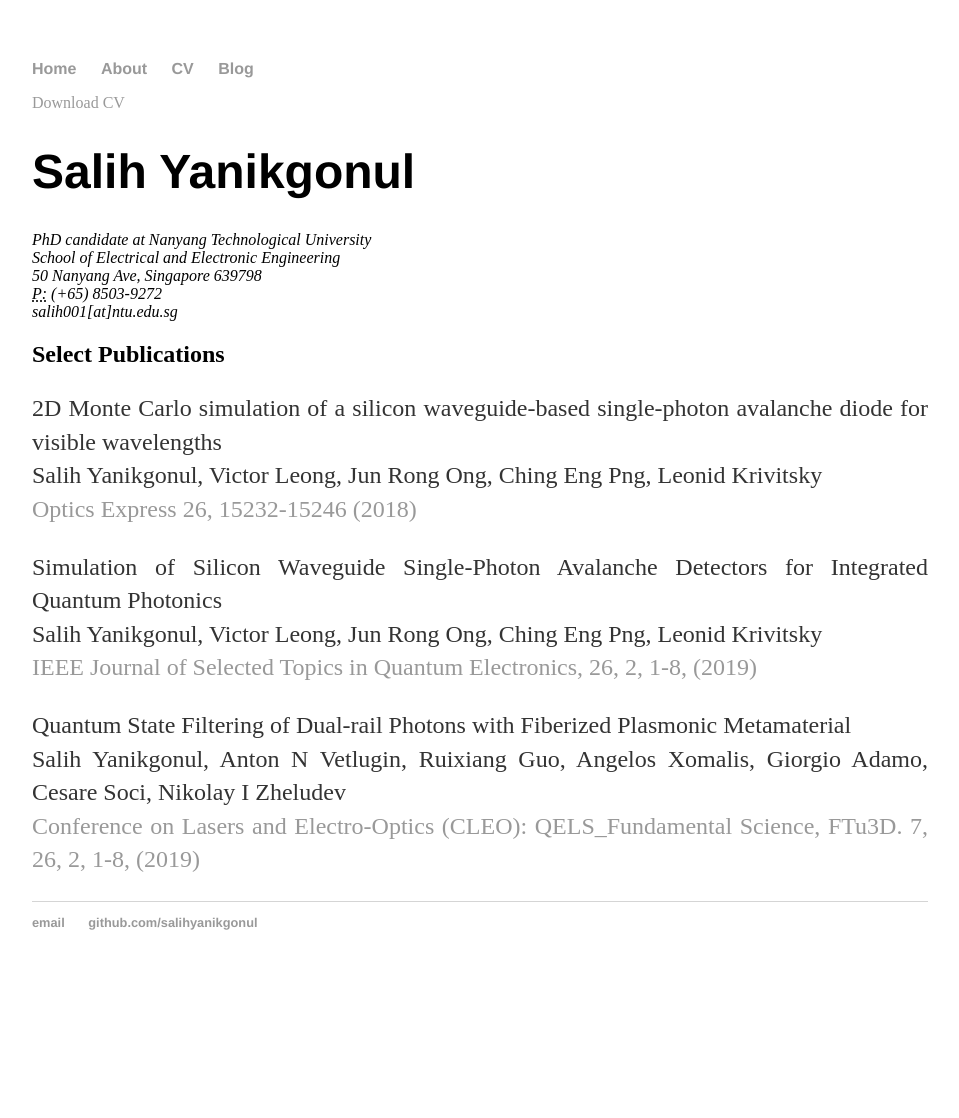
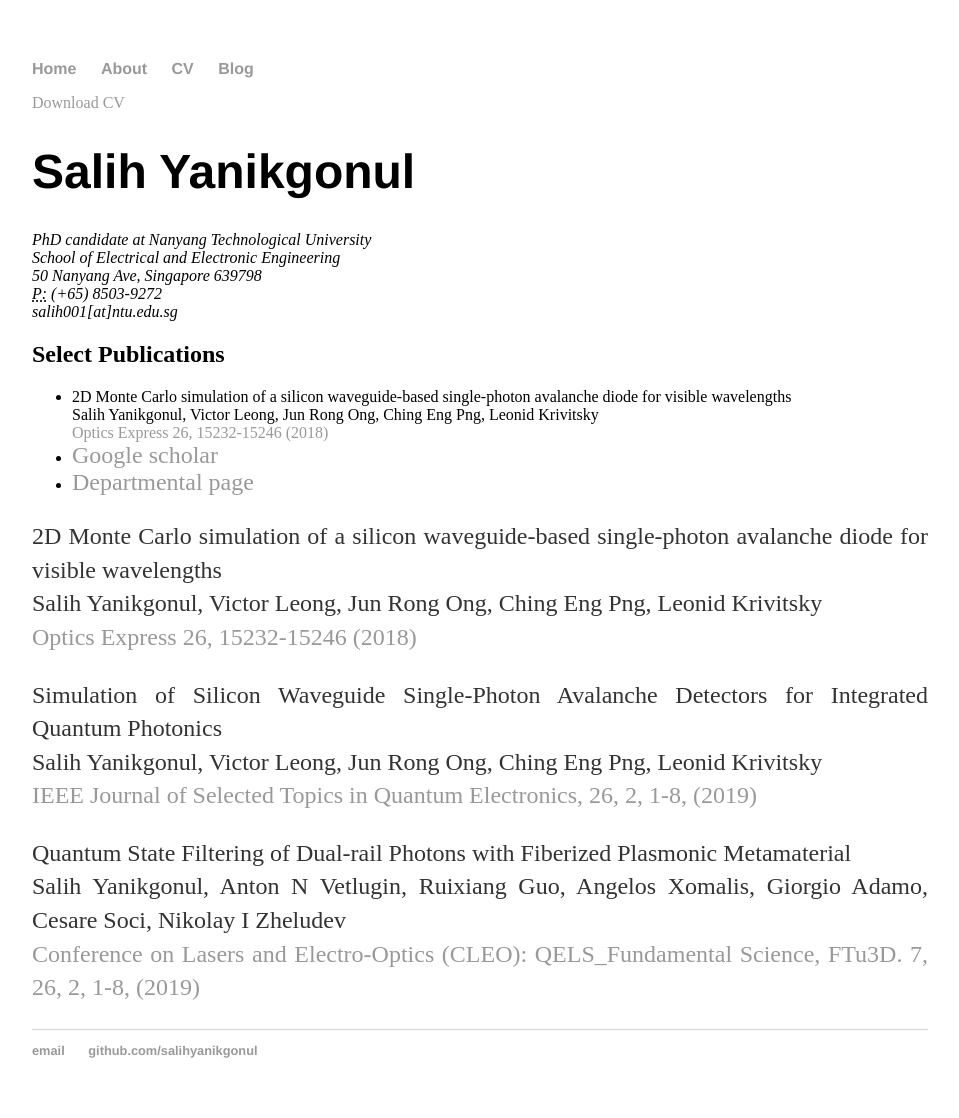
Before and after one commit to salihyanikgonul/salihyanikgonul.github.io, a Jekyll site: the page built from cv/index.html, in a window 1280 px wide. Shown: the whole page, without its empty margins (160-1119 px from the left). Built offline with Jekyll 4.4.1, drawn with Linux system fonts in a browser that asks for light colours; before the commit the page ends 990 px from its top, so only the background shows below that.

Commit message:
publication list created

```diff
--- a/cv/index.html
+++ b/cv/index.html
@@ -16,6 +16,13 @@
 		</address>
 
 		<h2>Select Publications</h2>
+		<ul class="Select Publications">
+			<li>2D Monte Carlo simulation of a silicon waveguide-based single-photon avalanche diode for visible wavelengths<br>
+		Salih Yanikgonul, Victor Leong, Jun Rong Ong, Ching Eng Png, Leonid Krivitsky<br>
+		<a href="https://doi.org/10.1364/OE.26.015232">Optics Express 26, 15232-15246 (2018)</a></li>
+			<li><a href="https://scholar.google.com/citations?user=f0PW5J8AAAAJ&hl=en"><FONT SIZE=5>Google scholar</FONT></a></li>
+			<li><a href="http://www1.spms.ntu.edu.sg/~oson/people/salih"><FONT SIZE=5>Departmental page</FONT></a></li>
+		</ul>
 
 		<p>2D Monte Carlo simulation of a silicon waveguide-based single-photon avalanche diode for visible wavelengths<br>
 		Salih Yanikgonul, Victor Leong, Jun Rong Ong, Ching Eng Png, Leonid Krivitsky<br>
```
